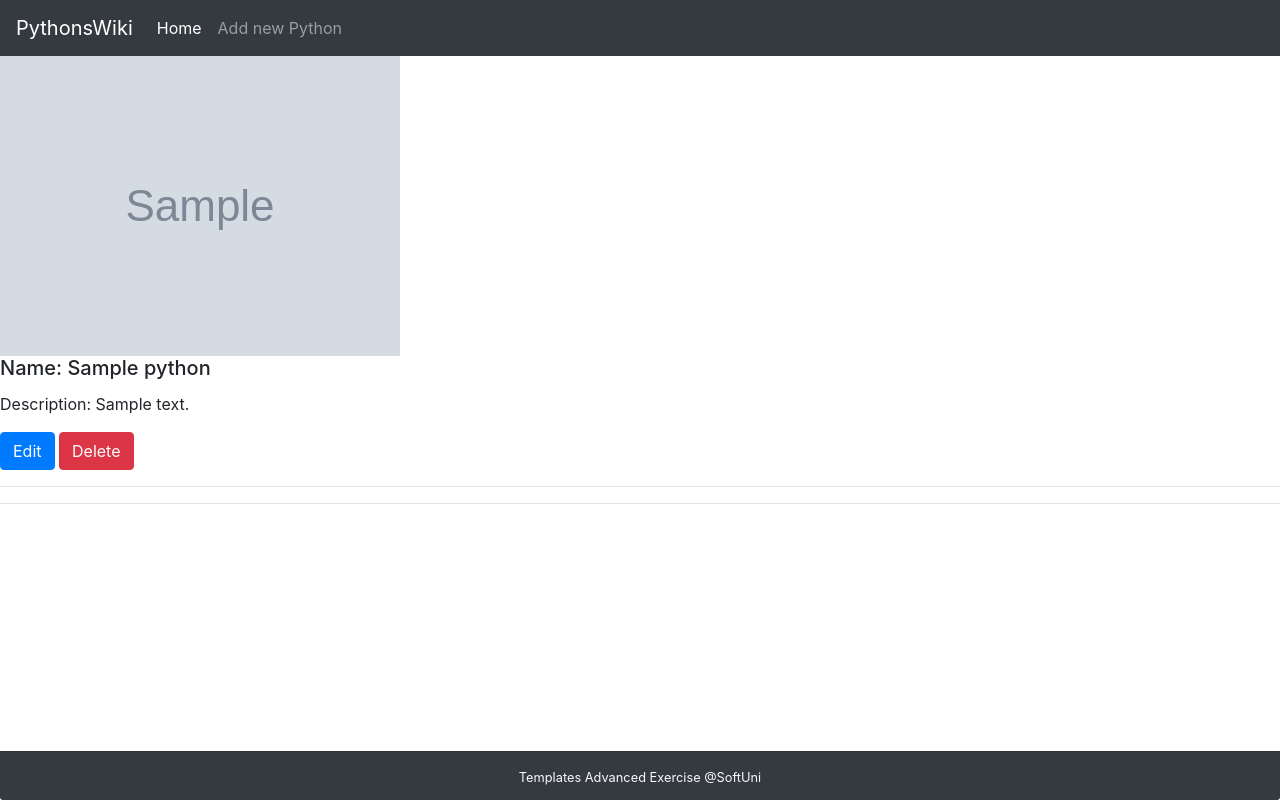
After one commit to edarakchiev/Pythons, a Django app: page /details/1 in a window 1280 px wide. The commit adds this page. Run offline with Django 3.2, Linux system fonts and the light colour scheme; tables that the repository leaves empty hold one stand-in row (values such as "Sample post"); grey boxes marked "Sample" are stand-in pictures; some libraries are stand-ins or nearby versions.

Commit message:
ability to upload a media file

```diff
--- a/Pythons/pythons_app/urls.py
+++ b/Pythons/pythons_app/urls.py
@@ -1,8 +1,11 @@
 from django.urls import path
 
-from Pythons.pythons_app.views import index, create
+from Pythons.pythons_app.views import index, create, details, edit, delete
 
-urlpatterns = (
+urlpatterns = [
     path('', index, name='index'),
     path('create/', create, name='create'),
-)
+    path('details/<int:pk>', details, name='details'),
+    path('edit/<int:pk>', edit, name='edit'),
+    path('delete/<int:pk>', delete, name='delete'),
+]
--- a/Pythons/pythons_app/views.py
+++ b/Pythons/pythons_app/views.py
@@ -26,35 +26,31 @@ def create(request):
     }
     return render(request, 'create.html', context)
 
-#
-# def create(request):
-#     if request.method == "GET":
-#         book = BookForm()
-#         context = {
-#             'book': book,
-#         }
-#         return render(request, 'create.html', context)
-#     book = BookForm(request.POST)
-#     if book.is_valid():
-#         book.save()
-#         return redirect('index')
-#     return render(request, 'create.html')
-#
-#
-# def update(request, pk):
-#     book = Book.objects.get(pk=pk)
-#     if request.method == "GET":
-#         form = BookForm(instance=book)
-#         context = {
-#             'book': form,
-#         }
-#         return render(request, 'create.html', context)
-#     form = BookForm(
-#         request.POST,
-#         instance=book
-#     )
-#     if form.is_valid():
-#         book = form.save()
-#         book.save()
-#         return redirect('index')
-#     return render(request, 'edit.html')
+
+def details(request, pk):
+    python = Python.objects.get(pk=pk)
+    context = {
+        'python':python,
+    }
+    return render(request, 'details.html', context)
+
+
+def edit(request, pk):
+    python = Python.objects.get(pk=pk)
+    if request.method == 'POST':
+        form = CreatePythonForm(request.POST, request.FILES, instance=python)
+        if form.is_valid():
+            form.save()
+            return redirect('index')
+    else:
+        form = CreatePythonForm(instance=python)
+    context = {
+        'form': form
+    }
+    return render(request, 'edit.html', context)
+
+
+def delete(request, pk):
+    python = Python.objects.get(pk=pk)
+    python.delete()
+    return redirect('index')
--- /dev/null
+++ b/templates/details.html
@@ -0,0 +1,15 @@
+{% extends 'base.html' %}
+{% block content %}
+    </head>
+    <body>
+    <img src="{{ python.image.url }}">
+    <h5 class="card-title">Name: {{ python.name }}</h5>
+    <p class="card-text">Description: {{ python.description }}</p>
+    <div>
+        <a href="{% url 'edit' python.id %}" class="btn btn-primary">Edit</a>
+        <a href="{% url 'delete' python.id %}" class="btn btn-danger">Delete</a>
+    </div>
+    <hr>
+    </body>
+    <hr>
+{% endblock %}
--- a/templates/index.html
+++ b/templates/index.html
@@ -9,6 +9,9 @@
                 <h5 class="card-title">{{ python.name }}</h5>
                 <p class="card-text">{{ python.description }}</p>
             </div>
+        <button>
+            <a class="nav-link" href="{% url 'details' python.id %}">Details</a>
+        </button>
         </div>
         {% endfor %}
     </div>
```
Also changed, not shown: static/css/main.css (added), templates/common/footer.html (line endings or trailing spaces).
